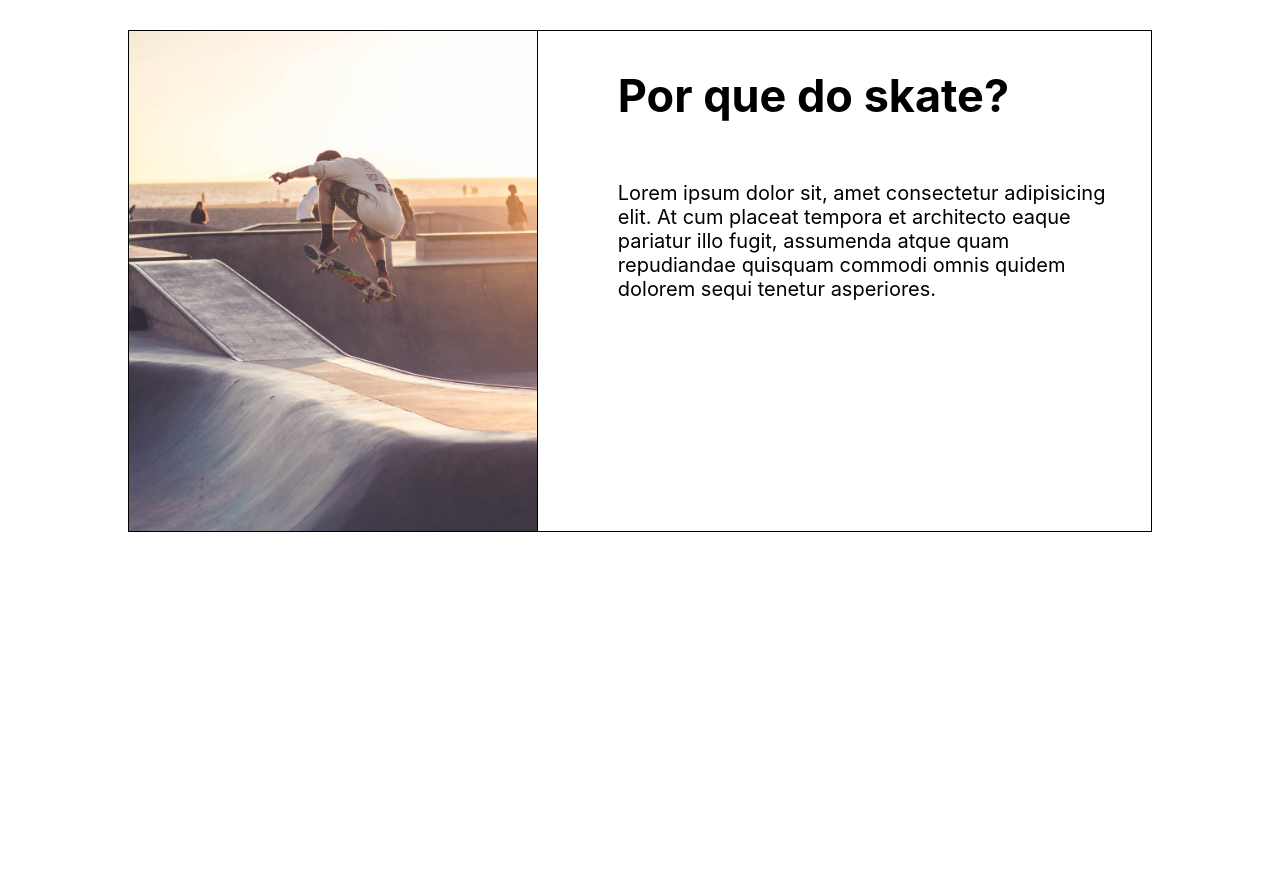
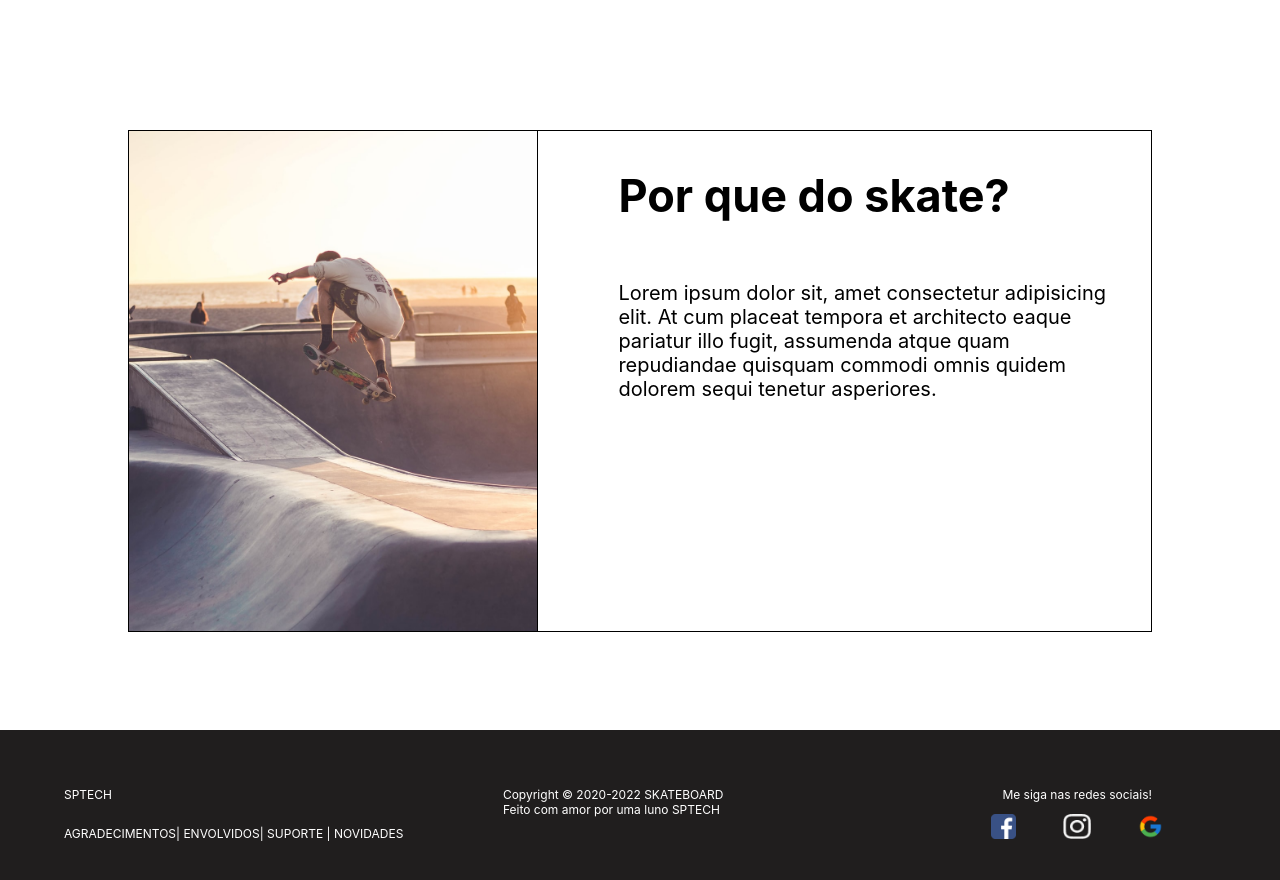
Before and after one commit to Pedr0Henriqu/Projeto-Pessoal-PI, a website: page public/Website/index.html in a window 1280 px wide. Shown: the part 1400-2280 px from the top of the page. Before the commit the page ends 2030 px from the top, so only its background shows below. Drawn offline with Linux system fonts and the light colour scheme.

Commit message:
Atualizando tela de index e criando página de login

```diff
--- a/public/Website/Home/index.css
+++ b/public/Website/Home/index.css
@@ -1,6 +1,6 @@
 .imagem{
-    background-image:linear-gradient(to left, rgb(0, 0, 0, 0.1),rgba(161, 160, 199, 0.1)),
-    url(../Imagens/skate\ banner.jpg);
+    background-image:
+    url(../Imagens/teste2.jpg);
     background-position-x: 100%;
     background-size: cover;
     background-repeat: no-repeat;
@@ -27,6 +27,7 @@
 .logo span{
     margin-left: 10px;
     font-size: 23px;
+    color: white;
 }
 
 .header .container{
@@ -45,10 +46,6 @@
 }
 
 .navbar a{
-    color: white;
-}
-
-.navbar a:hover{
     color: black;
 }
 
@@ -70,11 +67,9 @@
     border: 1px solid white;
 }
 
-.inicio a{
-    color: black;
-    font-weight: 600;
+.navbar li a:hover{
+border-bottom: 2px solid black;
 }
-
 
 
 
@@ -83,7 +78,7 @@
 .banner{
     display: flex;
     width: 100%;
-    height: 550px;
+    height: 650px;
 }
 
 .banner .container{
@@ -101,9 +96,10 @@
     width: 100%;
 }
 
-.titulo{
+.banner .titulo{
     font-size: 30px;
     margin-left: 80px;
+    color: white;
 }
 
 h1{
@@ -112,9 +108,11 @@ h1{
 }
 
 .banner .frase{
+    color: white;
     text-align: start;
     width: 40%;
     height: auto;
+    font-family: -apple-system, BlinkMacSystemFont, 'Segoe UI', Roboto, Oxygen, Ubuntu, Cantarell, 'Open Sans', 'Helvetica Neue', sans-serif;
 }
 
 .banner .frase p{
@@ -133,19 +131,18 @@ button{
     width: 8vw;
     height: 45px;
     border-radius: 15px;
-    border: 1px solid black;
-    background-color: rgb(34, 32, 32);
-    color: white;
+    background-color: white;
+    border: 1px solid white;
+    color: black;
     cursor: pointer;
     font-weight: 700;
     font-family: -apple-system, BlinkMacSystemFont, 'Segoe UI', Roboto, Oxygen, Ubuntu, Cantarell, 'Open Sans', 'Helvetica Neue', sans-serif;
 }
 
 button:hover{
-    border: 1px solid white;
-    color: black;
-    background-color: white;
-
+    color: white;
+    background-color: black;
+    border: 1px solid black ;
 }
 
 /* Inicio Banner 2 */
@@ -164,15 +161,21 @@ button:hover{
 .card{
     display: flex;
     height:70%;
+    border: 1px solid black;
 }
 
 .banner2 .card1{
-    border: 1px solid black;
+    border-right: 1px solid black;
     display: flex;
     flex-direction: column;
     width: 60%;
     height: 100%;
     background-color: white;
+}
+
+.banner2 .titulo{
+    font-size: 30px;
+    margin-left: 80px;
 }
 
 
@@ -213,13 +216,14 @@ button:hover{
     margin-top: 0px;
 }
 
-.card{
+.cards{
+    border: 1px solid black;
     display: flex;
-    height:70%;
+    height:auto;
 }
 
 .banner3 .card1{
-    border: 1px solid black;
+    border-left: 1px solid black;
     background-color: white;
     display: flex;
     flex-direction: column;
@@ -227,6 +231,10 @@ button:hover{
     height: 500px;
 }
 
+.banner3 .titulo{
+    font-size: 30px;
+    margin-left: 80px;
+}
 
 .banner3 .frase{
     margin-left: 80px;
@@ -248,7 +256,6 @@ button:hover{
 }
 
 .banner3 img{
-    border: 1px solid black;
     width: 100%;
     height:100%;
     object-fit: cover;
--- a/public/Website/Login/login.css
+++ b/public/Website/Login/login.css
@@ -1,14 +1,5 @@
 body{
     margin: 0;
-    background-color:#745b54;
-}
-
-.imagem{
-    background-image:linear-gradient(to left, rgb(0, 0, 0, 0.1),rgba(161, 160, 199, 0.1)),
-    url(../Imagens/teste2.jpg);
-    background-position-x: 100%;
-    background-size: cover;
-    background-repeat: no-repeat;
 }
 
 /*Header*/
@@ -32,6 +23,7 @@ body{
 .logo span{
     margin-left: 10px;
     font-size: 23px;
+    color: white;
 }
 
 .header .container{
@@ -50,20 +42,20 @@ body{
 }
 
 .navbar a{
+    color: black
+}
+
+.navbar a:hover{
     color: white;
 }
 
-.navbar a:hover{
-    color: black;
-}
-
 .navbar2{
-    color: black;
+    color: white;
     display: flex;
     align-items: center;
     justify-content: flex-start;
     list-style: none;
-    border: 1px solid black;
+    border: 1px solid white;
     border-radius: 20px;
     width: 5vw;
 }
@@ -75,9 +67,12 @@ body{
     border: 1px solid white;
 }
 
-
 .header{
     font-family: -apple-system, BlinkMacSystemFont, 'Segoe UI', Roboto, Oxygen, Ubuntu, Cantarell, 'Open Sans', 'Helvetica Neue', sans-serif;
+}
+
+.banner{
+    height: 700px;
 }
 
 a{
--- a/public/Website/css global/css global.css
+++ b/public/Website/css global/css global.css
@@ -13,3 +13,63 @@ a{
 h2{
     font-family: -apple-system, BlinkMacSystemFont, 'Segoe UI', Roboto, Oxygen, Ubuntu, Cantarell, 'Open Sans', 'Helvetica Neue', sans-serif;
 }
+
+.footer p{
+    font-family: -apple-system, BlinkMacSystemFont, 'Segoe UI', Roboto, Oxygen, Ubuntu, Cantarell, 'Open Sans', 'Helvetica Neue', sans-serif;
+}
+
+/* footer */
+
+.footer {
+    background-color: #201e1e;
+    font-family: roboto;
+    color: white;
+    font-size: 12px;
+    height: 150px;
+    width: 100%;
+    display: flex;
+    align-items: center;
+    justify-content: center;
+  }
+
+  .footer .container {
+    width: 90%;
+    height: 40%;
+  }
+
+  .footer .container .left {
+    float: left;
+    width: 38.1%;
+    height: 100%;
+    display: flex;
+    flex-direction: column;
+    justify-content: space-between;
+  }
+
+  .footer .container .center {
+    float: left;
+    width: 38.3%;
+    height: 100%;
+    display: flex;
+    flex-direction: column;
+    justify-content: space-between;
+  }
+
+  .footer .container .right {
+    float: left;
+    width: 23.1%;
+    height: 100%;
+    display: flex;
+    flex-direction: column;
+    align-items: center;
+  }
+
+  .right .icones {
+    width: 100%;
+    display: flex;
+    justify-content: space-evenly;
+  }
+
+  .icones img {
+    height: 25px;
+  }
--- a/public/Website/index.html
+++ b/public/Website/index.html
@@ -83,7 +83,7 @@
         <div class="banner3">
             <div class="container3">
 
-                <div class="card">
+                <div class="cards">
 
                     <div class="card2">
                         <img src="Imagens/card skate 3.jpg">
@@ -107,6 +107,33 @@
             </div>
         </div>
 
+
+    <!-- footer -->
+
+        <div class="footer">
+            <div class="container">
+              <div class="left">
+                <p>SPTECH</p>
+                <p>AGRADECIMENTOS| ENVOLVIDOS| SUPORTE | NOVIDADES</p>
+              </div>
+
+              <div class="center">
+                <p>
+                  Copyright © 2020-2022 SKATEBOARD<br> Feito com amor por uma luno SPTECH
+                </p>
+              </div>
+
+              <div class="right">
+                <p>Me siga nas redes sociais!</p>
+                <div class="icones">
+                  <a target="_blank" href=""><img src="Imagens/icon facebook.png" /></a>
+                  <a target="_blank" href=""><img src="Imagens/Instagram.png" /></a>
+                  <a target="_blank" href=""><img src="Imagens/icon google.png" /></a>
+                </div>
+              </div>
+            </div>
+          </div>
+
         <!-- Footer -->
 
 </body>
```
Also changed, not shown: public/Website/Login/login.html (+1 -2 lines), public/Website/Imagens/Instagram.png (added), public/Website/Imagens/fundo.svg (added), public/Website/Imagens/fundo2.svg (added), public/Website/Imagens/fundoteste.svg (added), public/Website/Imagens/icon facebook.png (added), public/Website/Imagens/icon google.png (added).
